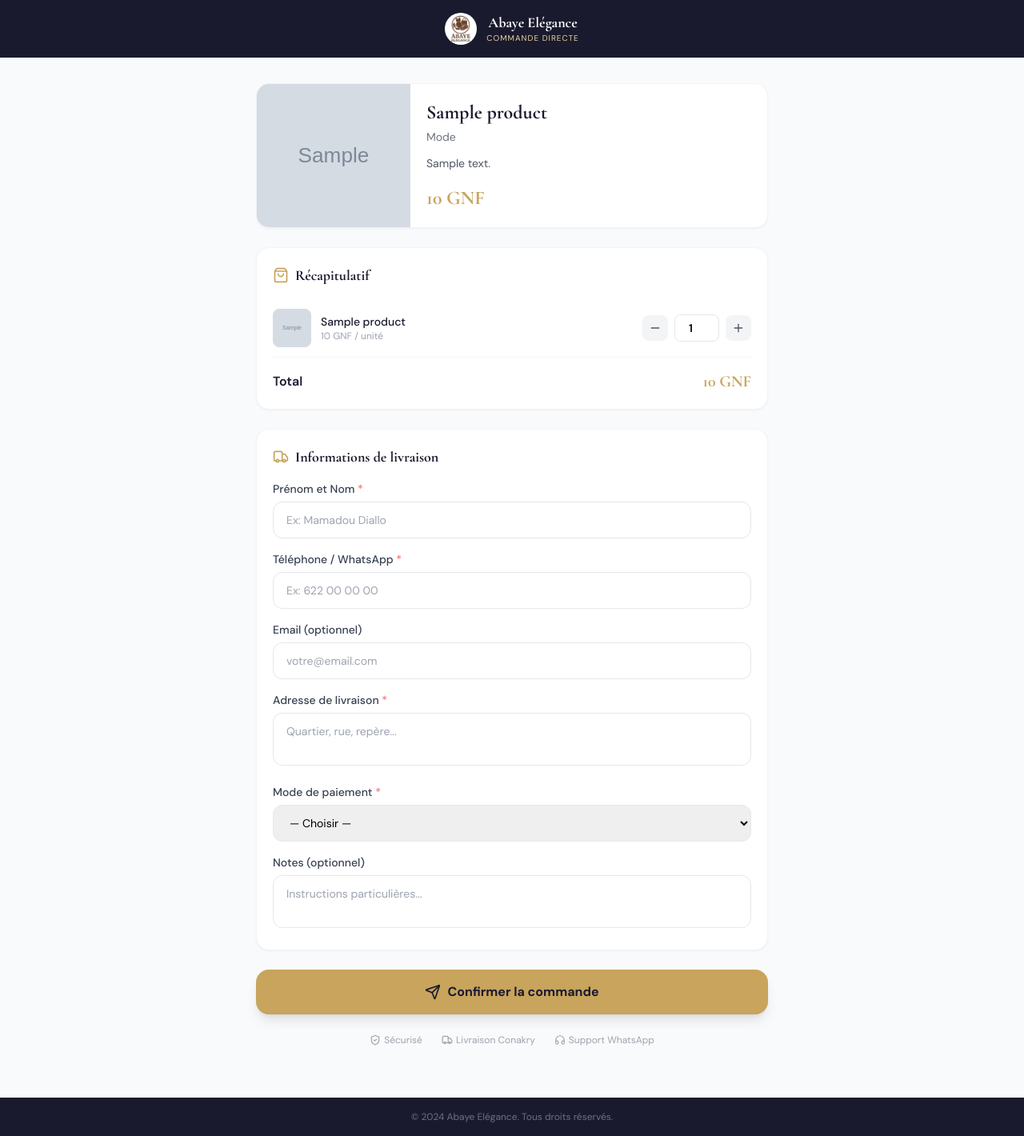
After one commit to Faraleno2022/abayaelegancegn, a Django app: page /commander/1/ in a window 1280 px wide. The commit adds this page. Shown: the whole page at 80% size. Run offline with Django 5.2, Linux system fonts and the light colour scheme; tables that the repository leaves empty hold one stand-in row (values such as "Sample post"); grey boxes marked "Sample" are stand-in pictures; one stand-in notice (Sample message) is shown; some libraries are stand-ins or nearby versions.

Commit message:
Add direct product order form page with shareable link per product

```diff
--- a/boutique/urls.py
+++ b/boutique/urls.py
@@ -16,6 +16,10 @@ urlpatterns = [
     path('commander-en-ligne/', views.commander_en_ligne, name='commander_en_ligne'),
     path('commander-en-ligne/valider/', views.commander_en_ligne_submit, name='commander_en_ligne_submit'),
 
+    # Commande directe par produit (lien partageable)
+    path('commander/<int:pk>/', views.commande_directe, name='commande_directe'),
+    path('commander/<int:pk>/valider/', views.commande_directe_submit, name='commande_directe_submit'),
+
     # Admin
     path('admin-panel/login/', views.admin_login, name='admin_login'),
     path('admin-panel/', views.admin_dashboard, name='admin_dashboard'),
--- a/boutique/views.py
+++ b/boutique/views.py
@@ -276,6 +276,61 @@ def commander_en_ligne_submit(request):
     return redirect('order_confirmation', numero=order.numero)
 
 
+# ============ COMMANDE DIRECTE PAR PRODUIT (lien partageable) ============
+
+def commande_directe(request, pk):
+    product = get_object_or_404(Product, pk=pk, actif=True)
+    context = {
+        'product': product,
+        'payment_methods': Order.PAYMENT_CHOICES,
+    }
+    return render(request, 'boutique/commande_directe.html', context)
+
+
+def commande_directe_submit(request, pk):
+    if request.method != 'POST':
+        return redirect('commande_directe', pk=pk)
+
+    product = get_object_or_404(Product, pk=pk, actif=True)
+
+    prenom_nom = request.POST.get('prenom_nom', '').strip()
+    telephone = request.POST.get('telephone', '').strip()
+    email = request.POST.get('email', '').strip()
+    adresse = request.POST.get('adresse', '').strip()
+    mode_paiement = request.POST.get('mode_paiement', '')
+    notes = request.POST.get('notes', '').strip()
+    quantite = int(request.POST.get('quantite', 1))
+
+    if not all([prenom_nom, telephone, adresse, mode_paiement]):
+        messages.error(request, 'Veuillez remplir tous les champs obligatoires.')
+        return redirect('commande_directe', pk=pk)
+
+    if quantite < 1:
+        quantite = 1
+
+    sous_total = product.prix * quantite
+
+    order = Order.objects.create(
+        prenom_nom=prenom_nom,
+        telephone=telephone,
+        email=email or None,
+        adresse=adresse,
+        mode_paiement=mode_paiement,
+        notes=notes or None,
+        total=sous_total,
+    )
+
+    OrderItem.objects.create(
+        order=order,
+        product=product,
+        nom_produit=product.nom,
+        prix_unitaire=product.prix,
+        quantite=quantite,
+    )
+
+    return redirect('order_confirmation', numero=order.numero)
+
+
 # ============ ADMIN VIEWS ============
 
 def admin_login(request):
--- /dev/null
+++ b/templates/boutique/commande_directe.html
@@ -0,0 +1,229 @@
+{% load static %}
+<!DOCTYPE html>
+<html lang="fr">
+<head>
+    <meta charset="UTF-8">
+    <meta name="viewport" content="width=device-width, initial-scale=1.0">
+    <title>Commander {{ product.nom }} — Abaye Elégance</title>
+    <meta name="description" content="Commandez {{ product.nom }} à {{ product.prix_formate }} chez Abaye Elégance">
+    <meta property="og:title" content="{{ product.nom }} — Abaye Elégance">
+    <meta property="og:description" content="{{ product.nom }} à {{ product.prix_formate }}. Commandez maintenant !">
+    <meta property="og:image" content="{{ product.get_image_url }}">
+    <meta property="og:type" content="product">
+
+    <link rel="preconnect" href="https://fonts.googleapis.com">
+    <link rel="preconnect" href="https://fonts.gstatic.com" crossorigin>
+    <link href="https://fonts.googleapis.com/css2?family=Cormorant+Garamond:wght@400;500;600;700&family=DM+Sans:wght@300;400;500;600;700&display=swap" rel="stylesheet">
+    <script src="https://cdn.tailwindcss.com"></script>
+    <script>
+        tailwind.config = {
+            theme: {
+                extend: {
+                    fontFamily: {
+                        'serif': ['Cormorant Garamond', 'serif'],
+                        'sans': ['DM Sans', 'sans-serif'],
+                    },
+                    colors: {
+                        'luxe': {
+                            'gold': '#c8a45c',
+                            'gold-light': '#e8d5a3',
+                            'dark': '#1a1a2e',
+                            'darker': '#0f0f1a',
+                            'navy': '#16213e',
+                        }
+                    }
+                }
+            }
+        }
+    </script>
+    <script src="https://unpkg.com/lucide@latest"></script>
+    <style>
+        .toast {
+            position: fixed; top: 20px; right: 20px; z-index: 9999;
+            animation: slideIn 0.4s ease-out, fadeOut 0.4s ease-in 2.6s forwards;
+        }
+        @keyframes slideIn { from { transform: translateX(100%); opacity: 0; } to { transform: translateX(0); opacity: 1; } }
+        @keyframes fadeOut { from { opacity: 1; } to { opacity: 0; } }
+    </style>
+</head>
+<body class="font-sans bg-gray-50 min-h-screen flex flex-col">
+
+    {% if messages %}
+    {% for message in messages %}
+    <div class="toast bg-white shadow-2xl rounded-xl px-6 py-4 flex items-center gap-3 border-l-4 {% if message.tags == 'error' %}border-red-500{% else %}border-green-500{% endif %}" onclick="this.remove()">
+        <span class="text-sm font-medium">{{ message }}</span>
+    </div>
+    {% endfor %}
+    {% endif %}
+
+    <!-- Header -->
+    <header class="bg-luxe-dark text-white py-4">
+        <div class="max-w-2xl mx-auto px-4 flex items-center justify-center gap-3">
+            <img src="{% static 'images/Abaye.jpg' %}" alt="Abaye Elégance" class="h-10 w-auto rounded-full bg-white/10">
+            <div class="text-center">
+                <h1 class="font-serif text-lg font-bold leading-tight">Abaye Elégance</h1>
+                <p class="text-[10px] uppercase tracking-widest text-luxe-gold-light">Commande directe</p>
+            </div>
+        </div>
+    </header>
+
+    <!-- Main -->
+    <main class="flex-1 max-w-2xl mx-auto w-full px-4 py-8">
+        <form method="POST" action="{% url 'commande_directe_submit' product.pk %}" id="orderForm">
+            {% csrf_token %}
+
+            <!-- Product Card -->
+            <div class="bg-white rounded-2xl shadow-sm border border-gray-100 overflow-hidden mb-6">
+                <div class="flex flex-col sm:flex-row">
+                    <!-- Image -->
+                    <div class="sm:w-48 h-56 sm:h-auto flex-shrink-0 bg-gray-100">
+                        <img src="{{ product.get_image_url }}" alt="{{ product.nom }}" class="w-full h-full object-cover">
+                    </div>
+                    <!-- Info -->
+                    <div class="flex-1 p-5">
+                        {% if product.badge %}
+                        <span class="inline-block text-xs font-bold px-2.5 py-1 rounded-full bg-luxe-gold text-white mb-2">{{ product.badge }}</span>
+                        {% endif %}
+                        <h2 class="font-serif text-2xl font-bold text-luxe-dark mb-1">{{ product.nom }}</h2>
+                        <p class="text-sm text-gray-500 mb-3">{{ product.get_categorie_display }}</p>
+                        {% if product.description %}
+                        <p class="text-sm text-gray-600 leading-relaxed mb-4 line-clamp-3">{{ product.description }}</p>
+                        {% endif %}
+                        <p class="font-serif text-2xl font-bold text-luxe-gold" id="unitPrice" data-price="{{ product.prix }}">{{ product.prix_formate }}</p>
+                    </div>
+                </div>
+            </div>
+
+            <!-- Quantity + Recap -->
+            <div class="bg-white rounded-2xl shadow-sm border border-gray-100 p-5 mb-6">
+                <h3 class="font-serif text-lg font-bold text-luxe-dark mb-4 flex items-center gap-2">
+                    <i data-lucide="shopping-bag" class="w-5 h-5 text-luxe-gold"></i> Récapitulatif
+                </h3>
+
+                <div class="flex items-center justify-between py-3 border-b border-gray-100">
+                    <div class="flex items-center gap-3">
+                        <img src="{{ product.get_image_url }}" alt="{{ product.nom }}" class="w-12 h-12 rounded-lg object-cover">
+                        <div>
+                            <p class="text-sm font-medium text-luxe-dark">{{ product.nom }}</p>
+                            <p class="text-xs text-gray-400">{{ product.prix_formate }} / unité</p>
+                        </div>
+                    </div>
+
+                    <!-- Quantity -->
+                    <div class="flex items-center gap-2">
+                        <button type="button" onclick="changeQty(-1)" class="w-8 h-8 rounded-lg bg-gray-100 hover:bg-gray-200 flex items-center justify-center text-gray-600 transition-colors">
+                            <i data-lucide="minus" class="w-4 h-4"></i>
+                        </button>
+                        <input type="number" name="quantite" id="quantite" value="1" min="1" max="99"
+                               class="w-14 text-center border border-gray-200 rounded-lg py-1.5 text-sm font-semibold outline-none focus:ring-2 focus:ring-luxe-gold/30"
+                               onchange="updateTotal()">
+                        <button type="button" onclick="changeQty(1)" class="w-8 h-8 rounded-lg bg-gray-100 hover:bg-gray-200 flex items-center justify-center text-gray-600 transition-colors">
+                            <i data-lucide="plus" class="w-4 h-4"></i>
+                        </button>
+                    </div>
+                </div>
+
+                <!-- Total -->
+                <div class="flex items-center justify-between pt-4">
+                    <p class="font-semibold text-luxe-dark">Total</p>
+                    <p class="font-serif text-xl font-bold text-luxe-gold" id="totalPrice">{{ product.prix_formate }}</p>
+                </div>
+            </div>
+
+            <!-- Delivery Form -->
+            <div class="bg-white rounded-2xl shadow-sm border border-gray-100 p-5 mb-6">
+                <h3 class="font-serif text-lg font-bold text-luxe-dark mb-4 flex items-center gap-2">
+                    <i data-lucide="truck" class="w-5 h-5 text-luxe-gold"></i> Informations de livraison
+                </h3>
+
+                <div class="space-y-4">
+                    <div>
+                        <label class="block text-sm font-medium text-gray-700 mb-1.5">Prénom et Nom <span class="text-red-400">*</span></label>
+                        <input type="text" name="prenom_nom" required placeholder="Ex: Mamadou Diallo"
+                               class="w-full border border-gray-200 rounded-xl py-3 px-4 text-sm outline-none focus:ring-2 focus:ring-luxe-gold/30 focus:border-luxe-gold transition-all">
+                    </div>
+
+                    <div>
+                        <label class="block text-sm font-medium text-gray-700 mb-1.5">Téléphone / WhatsApp <span class="text-red-400">*</span></label>
+                        <input type="tel" name="telephone" required placeholder="Ex: 622 00 00 00"
+                               class="w-full border border-gray-200 rounded-xl py-3 px-4 text-sm outline-none focus:ring-2 focus:ring-luxe-gold/30 focus:border-luxe-gold transition-all">
+                    </div>
+
+                    <div>
+                        <label class="block text-sm font-medium text-gray-700 mb-1.5">Email (optionnel)</label>
+                        <input type="email" name="email" placeholder="votre@email.com"
+                               class="w-full border border-gray-200 rounded-xl py-3 px-4 text-sm outline-none focus:ring-2 focus:ring-luxe-gold/30 focus:border-luxe-gold transition-all">
+                    </div>
+
+                    <div>
+                        <label class="block text-sm font-medium text-gray-700 mb-1.5">Adresse de livraison <span class="text-red-400">*</span></label>
+                        <textarea name="adresse" required rows="2" placeholder="Quartier, rue, repère..."
+                                  class="w-full border border-gray-200 rounded-xl py-3 px-4 text-sm outline-none focus:ring-2 focus:ring-luxe-gold/30 focus:border-luxe-gold transition-all resize-none"></textarea>
+                    </div>
+
+                    <div>
+                        <label class="block text-sm font-medium text-gray-700 mb-1.5">Mode de paiement <span class="text-red-400">*</span></label>
+                        <select name="mode_paiement" required
+                                class="w-full border border-gray-200 rounded-xl py-3 px-4 text-sm outline-none focus:ring-2 focus:ring-luxe-gold/30 focus:border-luxe-gold transition-all">
+                            <option value="">— Choisir —</option>
+                            {% for value, label in payment_methods %}
+                            <option value="{{ value }}">{{ label }}</option>
+                            {% endfor %}
+                        </select>
+                    </div>
+
+                    <div>
+                        <label class="block text-sm font-medium text-gray-700 mb-1.5">Notes (optionnel)</label>
+                        <textarea name="notes" rows="2" placeholder="Instructions particulières..."
+                                  class="w-full border border-gray-200 rounded-xl py-3 px-4 text-sm outline-none focus:ring-2 focus:ring-luxe-gold/30 focus:border-luxe-gold transition-all resize-none"></textarea>
+                    </div>
+                </div>
+            </div>
+
+            <!-- Submit -->
+            <button type="submit"
+                    class="w-full bg-luxe-gold text-luxe-dark py-4 rounded-2xl font-bold text-base hover:bg-luxe-gold-light transition-colors flex items-center justify-center gap-2 shadow-lg">
+                <i data-lucide="send" class="w-5 h-5"></i>
+                Confirmer la commande
+            </button>
+        </form>
+
+        <!-- Trust badges -->
+        <div class="flex items-center justify-center gap-6 mt-6 text-xs text-gray-400">
+            <span class="flex items-center gap-1"><i data-lucide="shield-check" class="w-3.5 h-3.5"></i> Sécurisé</span>
+            <span class="flex items-center gap-1"><i data-lucide="truck" class="w-3.5 h-3.5"></i> Livraison Conakry</span>
+            <span class="flex items-center gap-1"><i data-lucide="headphones" class="w-3.5 h-3.5"></i> Support WhatsApp</span>
+        </div>
+    </main>
+
+    <!-- Footer -->
+    <footer class="bg-luxe-dark text-gray-500 text-center py-4 text-xs mt-8">
+        &copy; 2024 Abaye Elégance. Tous droits réservés.
+    </footer>
+
+    <script>
+        lucide.createIcons();
+        document.querySelectorAll('.toast').forEach(t => setTimeout(() => t.remove(), 3000));
+
+        const unitPrice = parseInt(document.getElementById('unitPrice').dataset.price);
+
+        function formatPrice(val) {
+            return val.toString().replace(/\B(?=(\d{3})+(?!\d))/g, ' ') + ' GNF';
+        }
+
+        function changeQty(delta) {
+            const input = document.getElementById('quantite');
+            let val = parseInt(input.value) + delta;
+            if (val < 1) val = 1;
+            if (val > 99) val = 99;
+            input.value = val;
+            updateTotal();
+        }
+
+        function updateTotal() {
+            const qty = parseInt(document.getElementById('quantite').value) || 1;
+            document.getElementById('totalPrice').textContent = formatPrice(unitPrice * qty);
+        }
+    </script>
+</body>
+</html>
```
Also changed, not shown: templates/boutique/admin/products.html (+6 -6 lines).
